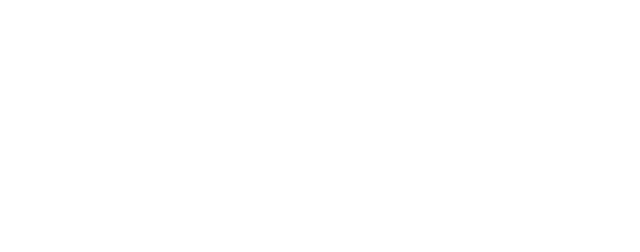
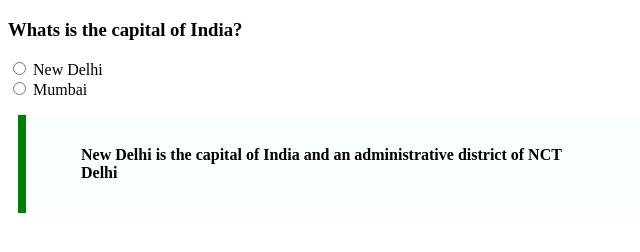
Before and after one commit to acciojob/trivia-Ananthakrishnan21, a website: page main.html in a window 1280 px wide. Shown: the whole page, without its empty margins (0-640 px from the left). Drawn offline with Linux system fonts and the light colour scheme.

Commit message:
initial commit

```diff
--- a/main.html
+++ b/main.html
@@ -10,6 +10,22 @@
 	<!-- the entire body must be written by student -->
     <script type="text/javascript" src="./script.js">
 </script>
+<h3>Whats is the capital of India?</h3>
+    <form>
+        <p class="first">
+        <input type="radio" name="capital">
+        New Delhi
+        </p>
+        <p class="second">
+            <input type="radio" name="capital">
+            Mumbai
+        </p>
+    </form>
+    <div>
+        <Blockquote cite="https://en.wikipedia.org/wiki/New_Delhi">
+            New Delhi is the capital of India and an administrative district of NCT Delhi
+        </Blockquote>
+    </div>
 
 </body>
 
--- a/styles.css
+++ b/styles.css
@@ -1,2 +1,16 @@
 
 /* Your CSS Code here. */
+div{
+    background-color: #f8fffe;
+    width: 600px;
+    padding: 15px;
+    border-left: 8px solid green;
+    font-weight: bold;
+    margin: 10px;
+}
+.first{
+    margin-bottom: 0;
+}
+.second{
+    margin-top: 0;
+}
```
